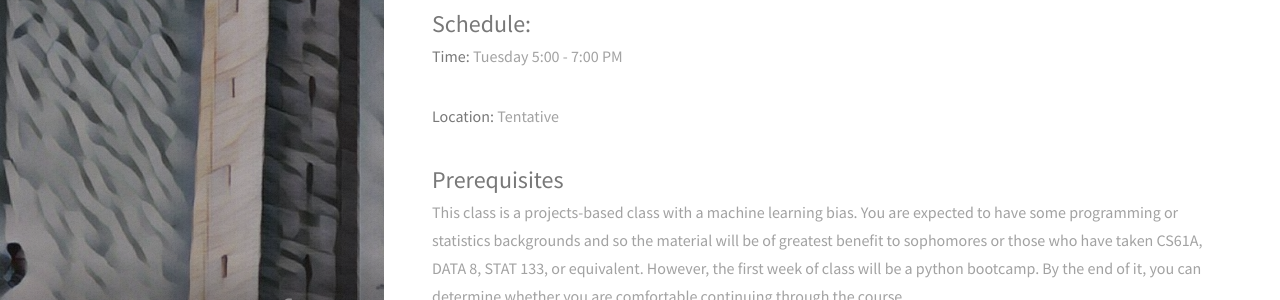
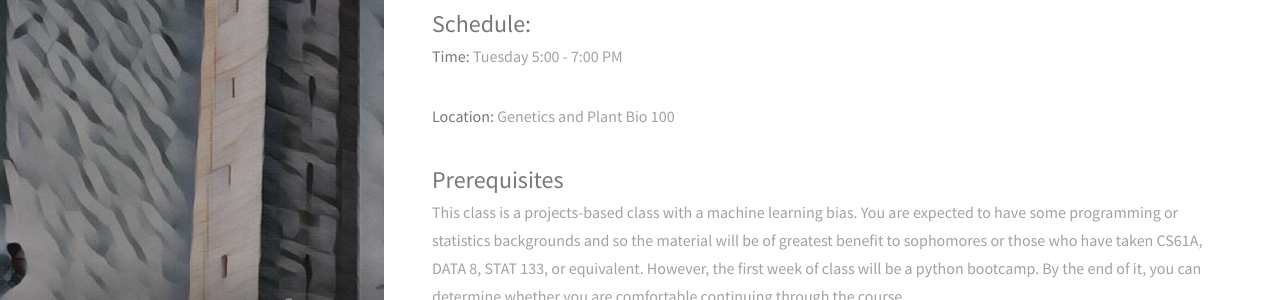
Before and after one commit to mlberkeley/Data-Science-Decal-Website, a Jekyll site: the page built from _posts/2017-08-2-hello-world.markdown, in a window 1280 px wide and 900 px high, scrolled down 621 px. Shown: the part 394-694 px from the top of the window. Built offline with Jekyll 4.4.1, drawn with Linux system fonts in a browser that asks for light colours; nearby versions of some CDN libraries.

Commit message:
added location

```diff
--- a/_posts/2017-08-2-hello-world.markdown
+++ b/_posts/2017-08-2-hello-world.markdown
@@ -13,7 +13,7 @@ Welcome to the Data Science Decal! In this course, you will discover how to anal
 
 **Time:** Tuesday 5:00 - 7:00 PM
 
-**Location:** Tentative
+**Location:** Genetics and Plant Bio 100
 
 ## Prerequisites
 
```
